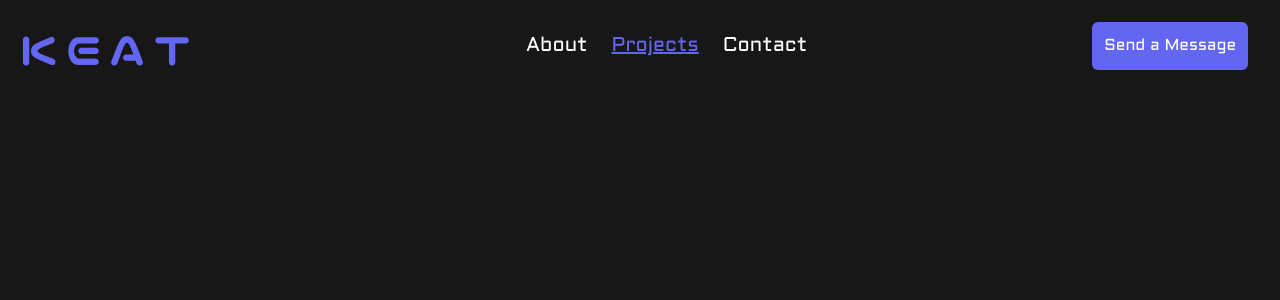
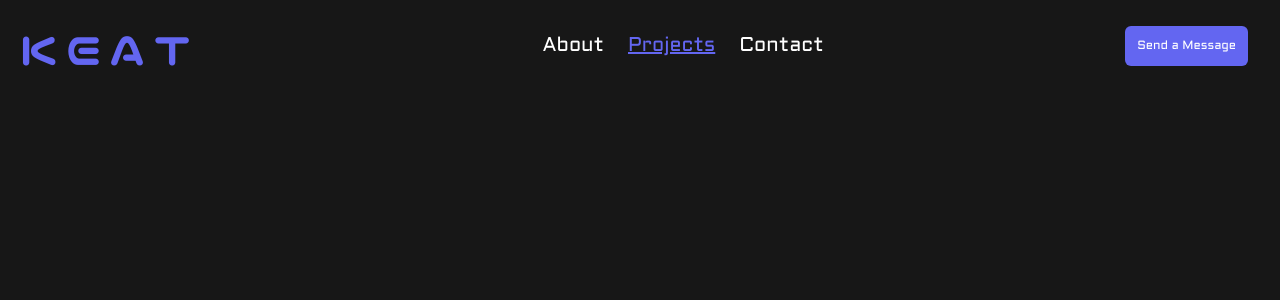
Before and after one commit to KeatsA-C/Portfolio, a React (Vite) app: page / in a window 1280 px wide. Shown: the top 300 px of the page. Built offline with nearby package versions, Linux system fonts and the light colour scheme.

Commit message:
meta description

```diff
--- a/index.html
+++ b/index.html
@@ -3,6 +3,10 @@
   <head>
     <meta charset="UTF-8" />
     <link rel="icon" type="image/svg+xml" href="/react.svg" />
+    <meta
+      name="description"
+      content="This is a React portfolio website showcasing projects and skills."
+    />
     <meta name="viewport" content="width=device-width, initial-scale=1.0" />
 
     <title>Portfolio</title>
--- a/src/Layout.jsx
+++ b/src/Layout.jsx
@@ -50,7 +50,7 @@ function Layout() {
         <Navigation activeSection={activeSection} />
         <button
           disabled
-          className=" font-aldrich border border-none bg-indigo-500 p-3 rounded-md text-white mr-3"
+          className="hidden sm:block text-xs p-2 md:text-md font-aldrich border border-none bg-indigo-500 md:p-3 rounded-md text-white mr-3"
         >
           Send a Message
         </button>
```
